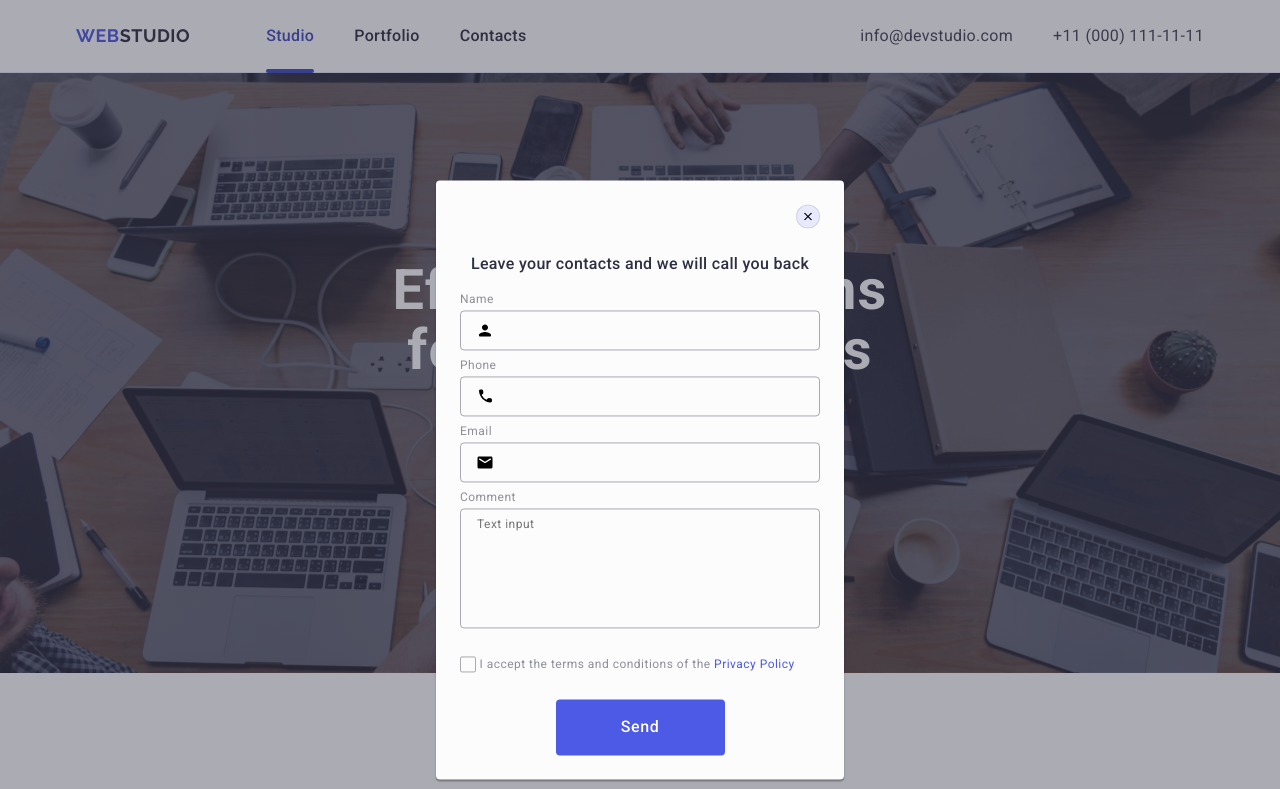
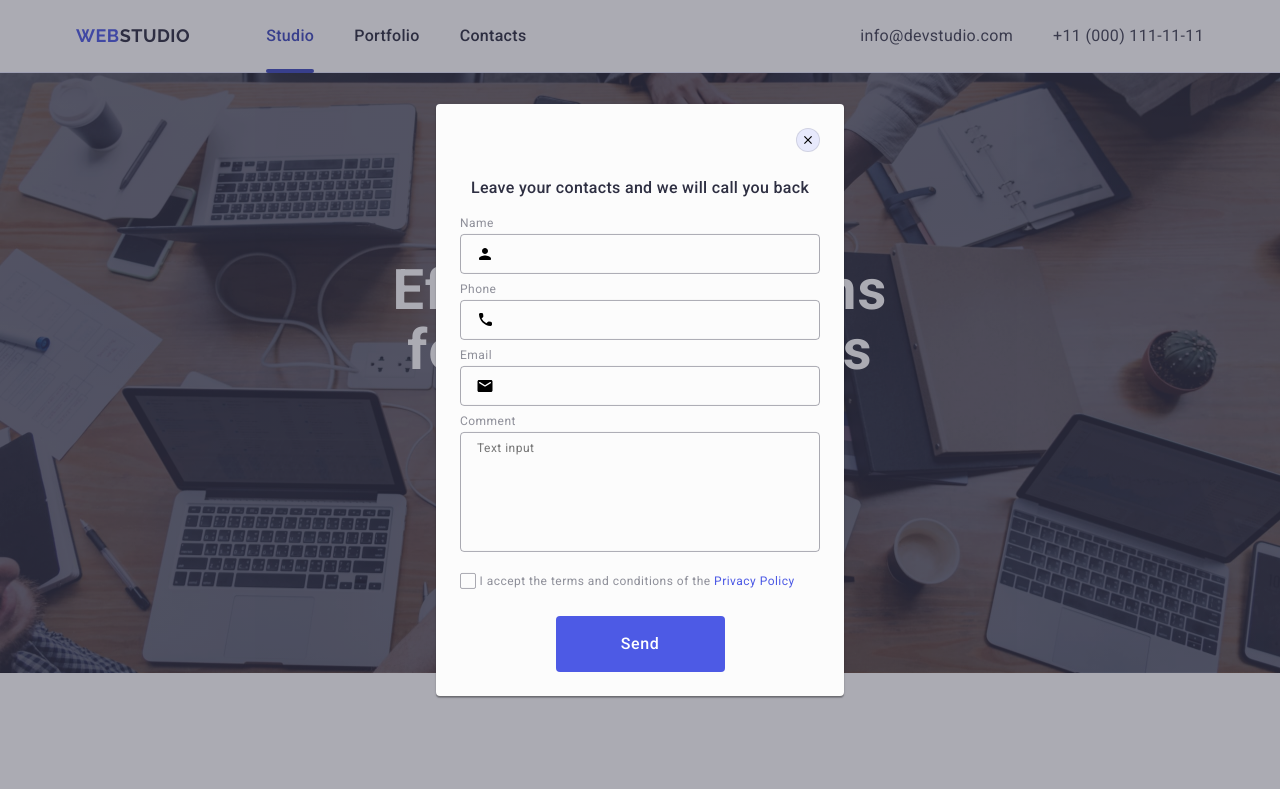
Before and after one commit to Anastasiia-git/goit-markup-hw-05, a plain HTML site: page index.html in a window 1280 px wide. Shown: the top 789 px of the page. Drawn offline with nearby package versions, Linux system fonts and the light colour scheme.

Commit message:
last edit

```diff
--- a/css/style.css
+++ b/css/style.css
@@ -527,7 +527,7 @@ img {
   top: 50%;
   left: 50%;
 
-  margin: 80px auto 8px;
+  padding: 72px 24px 24px 24px;
 
   border-radius: 4px;
   width: 408px;
@@ -576,9 +576,6 @@ button:focus > svg {
 }
 .close-icon {
   transition: fill 250ms cubic-bezier(0.4, 0, 0.2, 1);
-}
-.modal {
-  padding: 72px 24px 24px 24px;
 }
 .modal-text {
   font-weight: 500;
@@ -634,6 +631,7 @@ button:focus > svg {
   margin-bottom: 16px;
 }
 .modal-textarea {
+  display: block;
   width: 100%;
   height: 120px;
   font-size: 12px;
```
